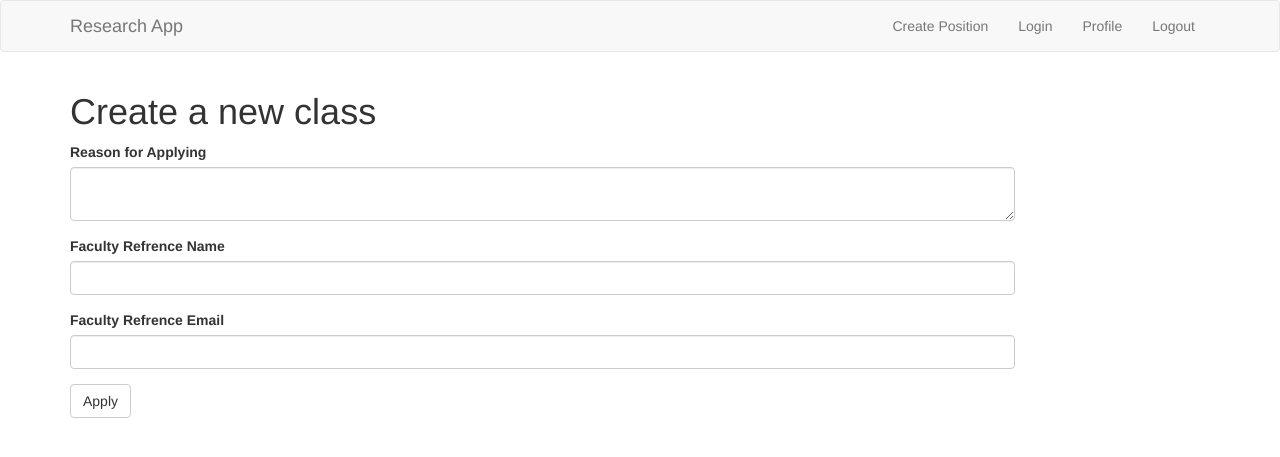
After one commit to WSU-CptS-322-Fall-2023/termproject-cougcoders, a Flask app: template app/View/templates/application.html in a window 1280 px wide. The commit adds this page. Shown: the top 457 px of the page. Run offline with Flask 3, Linux system fonts and the light colour scheme; the template is opened without the code that fills it: values that come from a table or form of the project are taken from there, others are empty; data comes from the database, SQL or seed files in the repository; some libraries are stand-ins or nearby versions.

Commit message:
Application Model and form to submit application

```diff
--- a/app/Controller/forms.py
+++ b/app/Controller/forms.py
@@ -32,3 +32,14 @@ class PositionForm(FlaskForm):
     )
     additional_requirements = StringField("Additional Requirements")
     submit = SubmitField("Create")
+
+
+class ApplicationForm(FlaskForm):
+    reason = TextAreaField(
+        "Reason for Applying", validators=[DataRequired(), Length(max=1024)]
+    )
+    refrence_name = StringField("Faculty Refrence Name", validators=[DataRequired()])
+    refrence_email = StringField(
+        "Faculty Refrence Email", validators=[DataRequired(), Email()]
+    )
+    submit = SubmitField("Apply")
--- a/app/Model/models.py
+++ b/app/Model/models.py
@@ -11,14 +11,6 @@ from flask_login import UserMixin
 # def load_user(id):
 #     return User.query.get(int(id))
 
-
-studentApplicants = db.Table(
-    "studentApplicants",
-    db.Column("student_id", db.Integer, db.ForeignKey("user.id")),
-    db.Column(
-        "research_position_id", db.Integer, db.ForeignKey("research_position.id")
-    ),
-)
 
 languages = db.Table(
     "languages",
@@ -71,6 +63,7 @@ class Student(User):
     major = db.Column(db.String(64), nullable=True)
     gpa = db.Column(db.Float, nullable=True)
     graduation_date = db.Column(db.DateTime, nullable=True)
+    applications = db.relationship("Application", backref="student", lazy="dynamic")
 
     __mapper_args__ = {
         "polymorphic_identity": "Student",
@@ -114,13 +107,21 @@ class ResearchPosition(db.Model):
         backref=db.backref("research_positions", lazy="dynamic"),
     )
     additional_requirements = db.Column(db.String(1024), nullable=True)
+    applications = db.relationship("Application", backref="research_position")
     # faculty_id = db.Column(db.Integer, db.ForeignKey("faculty.id"))
-    # students = db.relationship(
-    #     "Student", secondary=studentApplicants, backref="research_positions"
-    # )
 
     def get_students(self):
         return self.students
+
+
+class Application(db.Model):
+    id = db.Column(db.Integer, primary_key=True)
+    reason = db.Column(db.String(1024), nullable=False)
+    refrence_name = db.Column(db.String(64), nullable=False)
+    refrence_email = db.Column(db.String(64), nullable=False)
+    status = db.Column(db.String(64), nullable=False)
+    student_id = db.Column(db.Integer, db.ForeignKey("student.id"))
+    research_position_id = db.Column(db.Integer, db.ForeignKey("research_position.id"))
 
 
 class ProgrammingLanguage(db.Model):
--- a/app/View/templates/_researchPosition.html
+++ b/app/View/templates/_researchPosition.html
@@ -1,7 +1,7 @@
 <table class="table table-hover">
     <tr valign="center">
         <td width="10%"> {{position.title}} </td>
-        <td width="50">
+        <td width="40">
             Description: {{position.description}}
             <br>
             Additional Requirements: {{position.additional_requirements}}
@@ -18,5 +18,8 @@
             Programming Languages:
             {% for language in position.languages_required %} {{ language.name }} {% endfor %}
         </td>
+        <td width="10%">
+            <a href="{{ url_for('routes.apply', positionid=position.id) }}" class="btn btn-primary">Apply</a>
+        </td>
     </tr>
 </table>
--- /dev/null
+++ b/app/View/templates/application.html
@@ -0,0 +1,16 @@
+{% extends "base.html" %}
+
+{% block app_content %}
+<h1>Create a new class</h1>
+
+
+{%if form %}
+
+<div class="row">
+    <div class="col-md-10">
+        {{ wtf.quick_form(form, action = url_for('routes.apply', positionid=position.id))}}
+    </div>
+
+
+    {% endif %}
+    {% endblock %}
```
Also changed, not shown: app/Controller/routes.py (+27 -2 lines), researchPositions.db.
